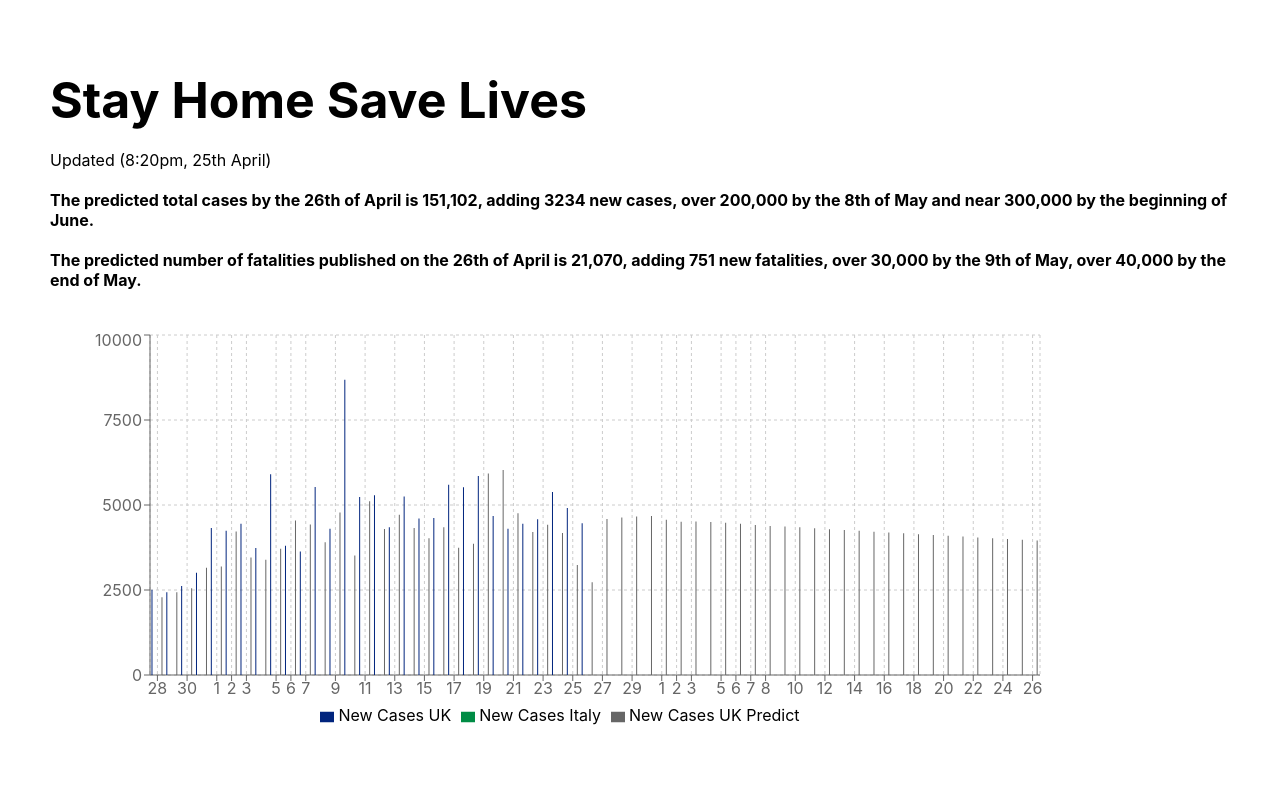
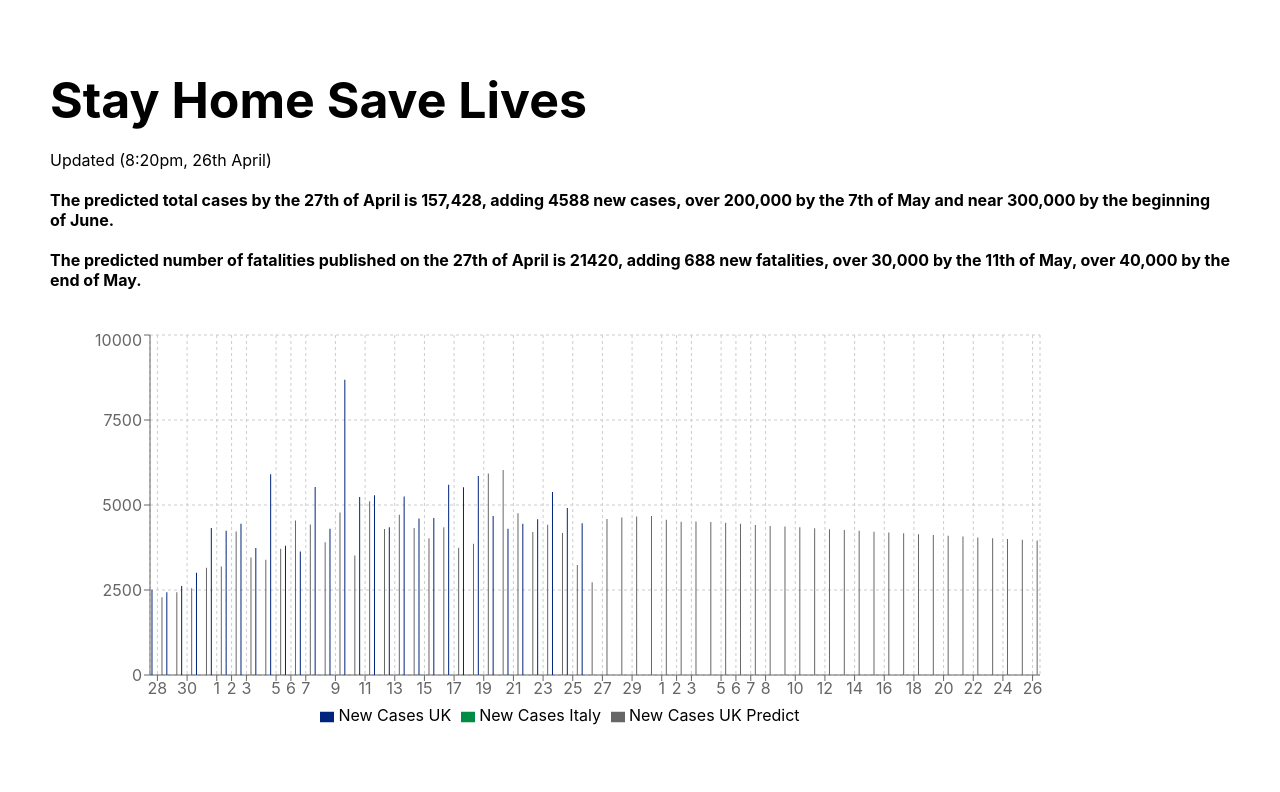
Before and after one commit to linamm/coronachart, a React (Create React App) app in the folder coronachart/: page / in a window 1280 px wide. Shown: the top 792 px of the page. Built offline with nearby package versions, Linux system fonts and the light colour scheme.

Commit message:
update comments

```diff
--- a/coronachart/src/App.js
+++ b/coronachart/src/App.js
@@ -91,18 +91,18 @@ function App() {
       </div>
 
       <div style={styles.paragraph}>
-        Updated (8:20pm, 25th April)
+        Updated (8:20pm, 26th April)
         </div>
 
 
       <div style={styles.paragraph}>
         <b>
-          The predicted total cases by the 26th of April is 151,102, adding 3234 new cases, over 200,000 by the 8th of May and near 300,000 by the beginning of June.
+          The predicted total cases by the 27th of April is 157,428, adding 4588 new cases, over 200,000 by the 7th of May and near 300,000 by the beginning of June.
         </b>
       </div>
       <div style={styles.paragraph}>
         <b>
-          The predicted number of fatalities published on the 26th of April is 21,070, adding 751 new fatalities, over 30,000 by the 9th of May, over 40,000 by the end of May.
+          The predicted number of fatalities published on the 27th of April is 21420, adding 688 new fatalities, over 30,000 by the 11th of May, over 40,000 by the end of May.
         </b>
       </div>
 
```
